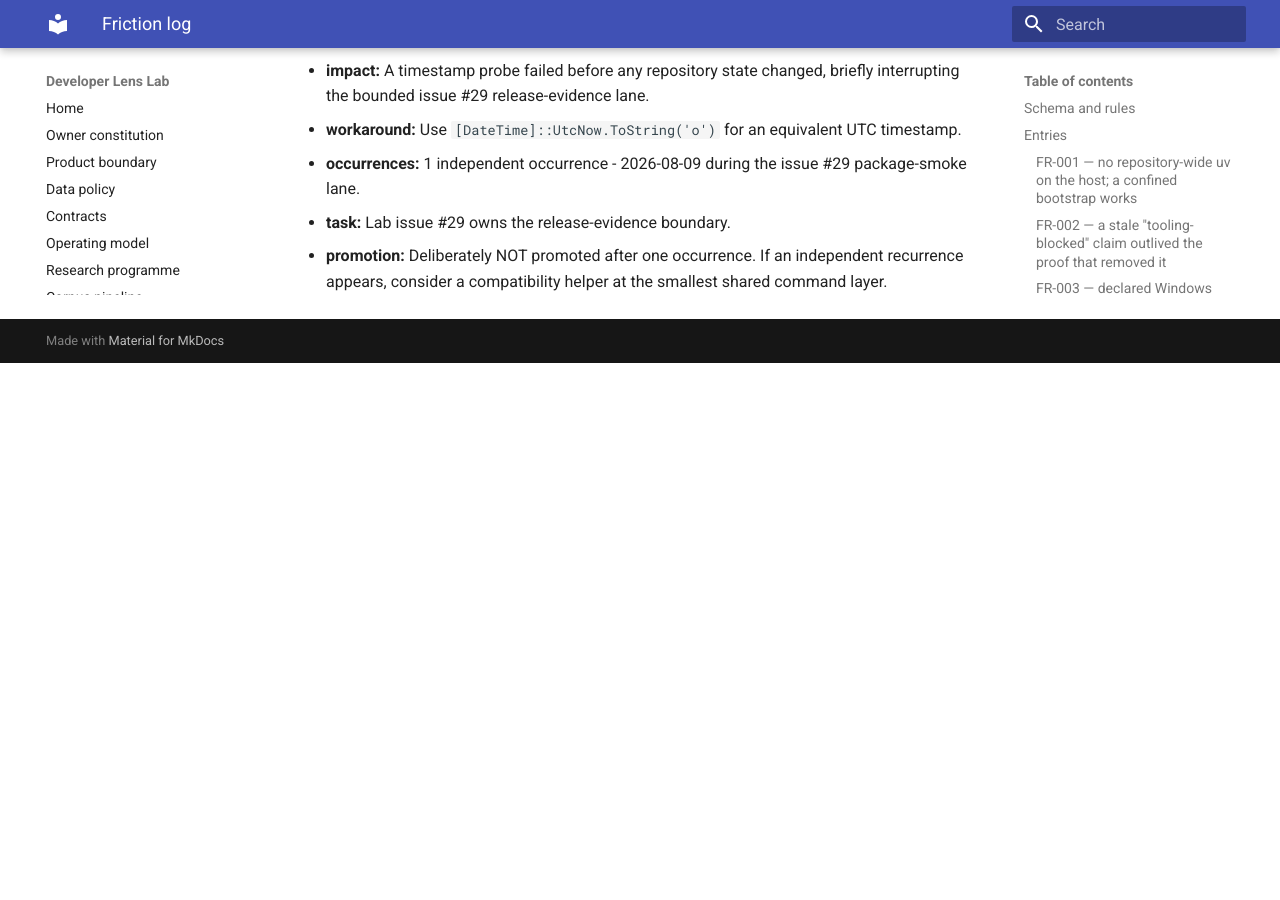
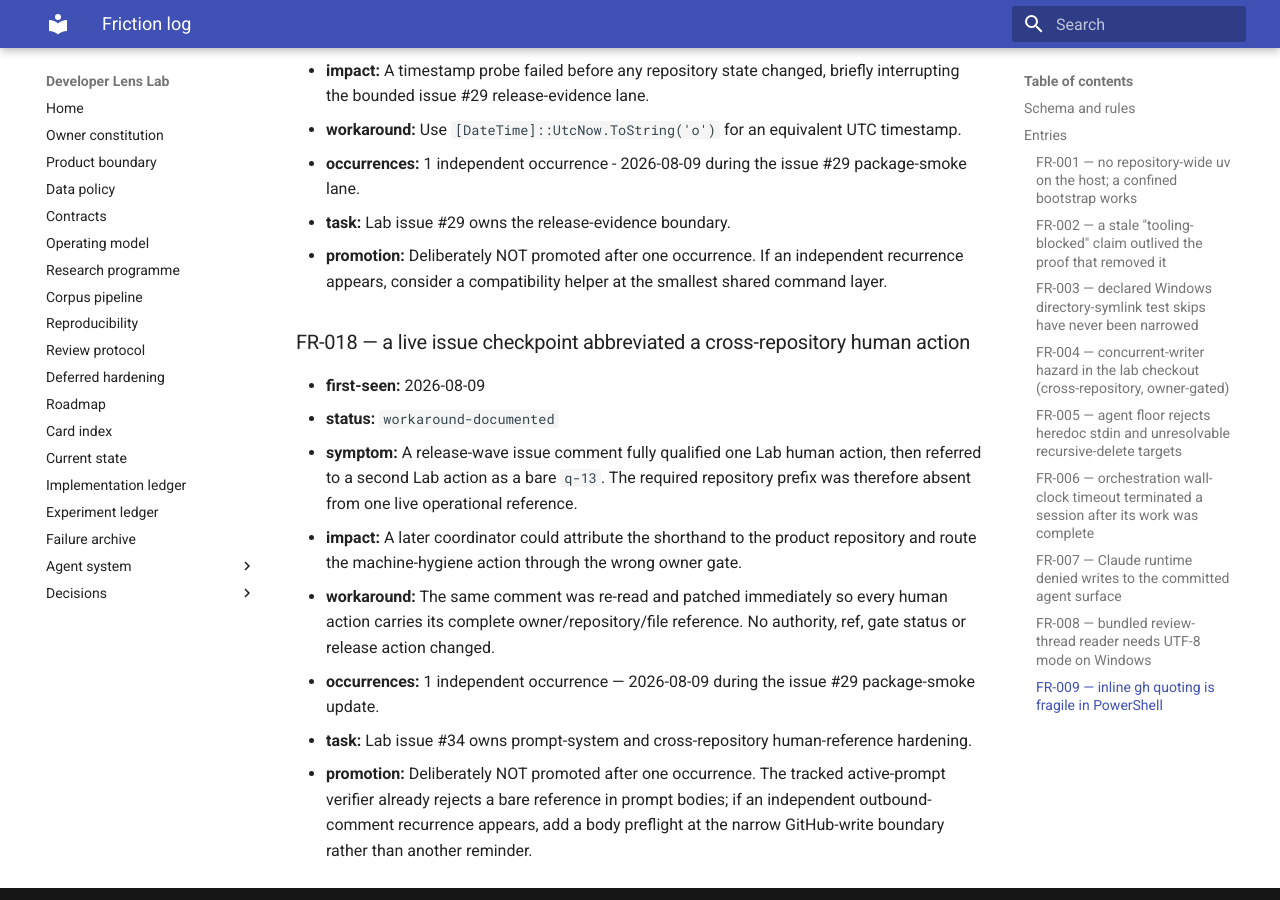
Before and after one commit to Chris0Jeky/developer-lens-lab, an MkDocs documentation site: the page built from docs/agent-system/FRICTION_LOG.md, in a window 1280 px wide and 900 px high, scrolled down 14321 px. Built offline with MkDocs 1.6.1 and Material for MkDocs 9.7.7, drawn with Linux system fonts in a browser that asks for light colours; before the commit the page ends 14684 px from its top, so only the background shows below that.

Commit message:
docs: record human-reference friction

```diff
--- a/docs/agent-system/FRICTION_LOG.md
+++ b/docs/agent-system/FRICTION_LOG.md
@@ -489,3 +489,21 @@ retains only the bounded action and its authority limits.
 - **task:** Lab issue #29 owns the release-evidence boundary.
 - **promotion:** Deliberately NOT promoted after one occurrence. If an independent recurrence
   appears, consider a compatibility helper at the smallest shared command layer.
+
+### FR-018 — a live issue checkpoint abbreviated a cross-repository human action
+
+- **first-seen:** 2026-08-09
+- **status:** `workaround-documented`
+- **symptom:** A release-wave issue comment fully qualified one Lab human action, then referred to a
+  second Lab action as a bare `q-13`. The required repository prefix was therefore absent from one
+  live operational reference.
+- **impact:** A later coordinator could attribute the shorthand to the product repository and route
+  the machine-hygiene action through the wrong owner gate.
+- **workaround:** The same comment was re-read and patched immediately so every human action carries
+  its complete owner/repository/file reference. No authority, ref, gate status or release action
+  changed.
+- **occurrences:** 1 independent occurrence — 2026-08-09 during the issue #29 package-smoke update.
+- **task:** Lab issue #34 owns prompt-system and cross-repository human-reference hardening.
+- **promotion:** Deliberately NOT promoted after one occurrence. The tracked active-prompt verifier
+  already rejects a bare reference in prompt bodies; if an independent outbound-comment recurrence
+  appears, add a body preflight at the narrow GitHub-write boundary rather than another reminder.
```
